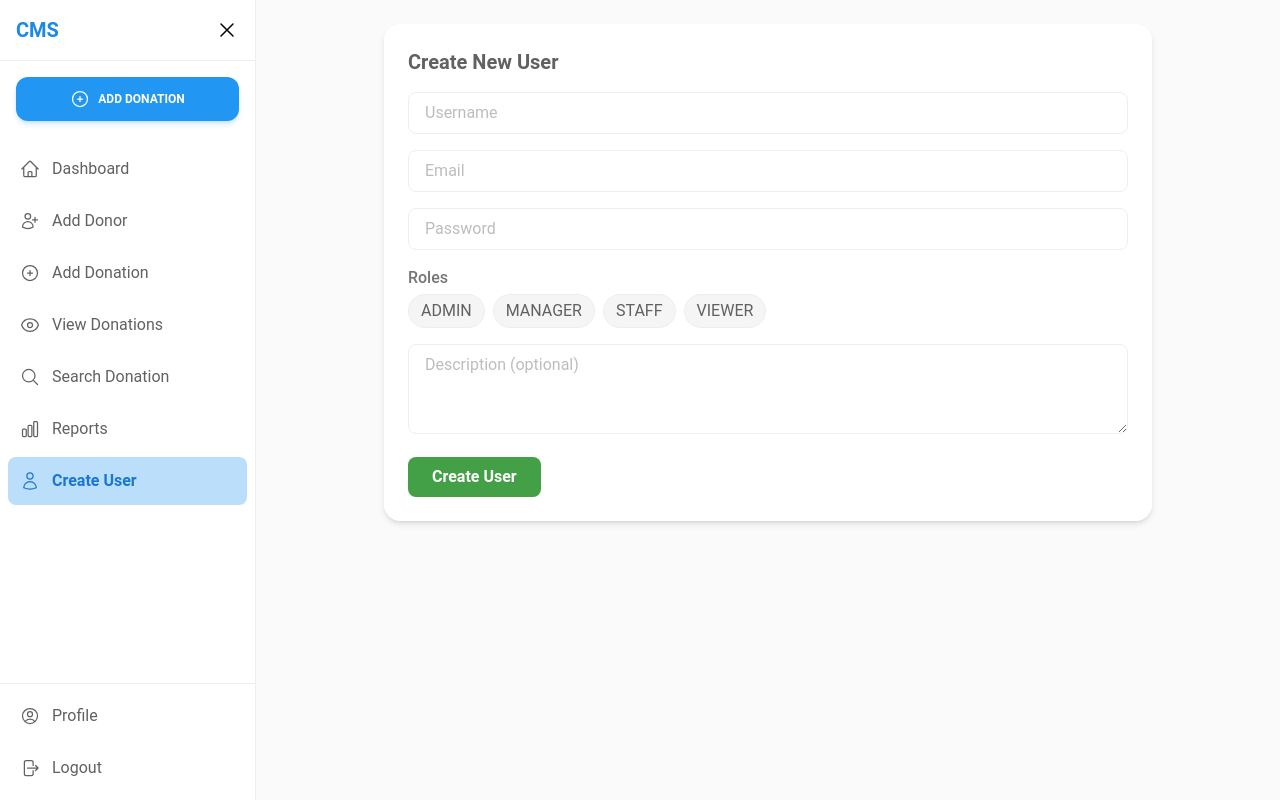
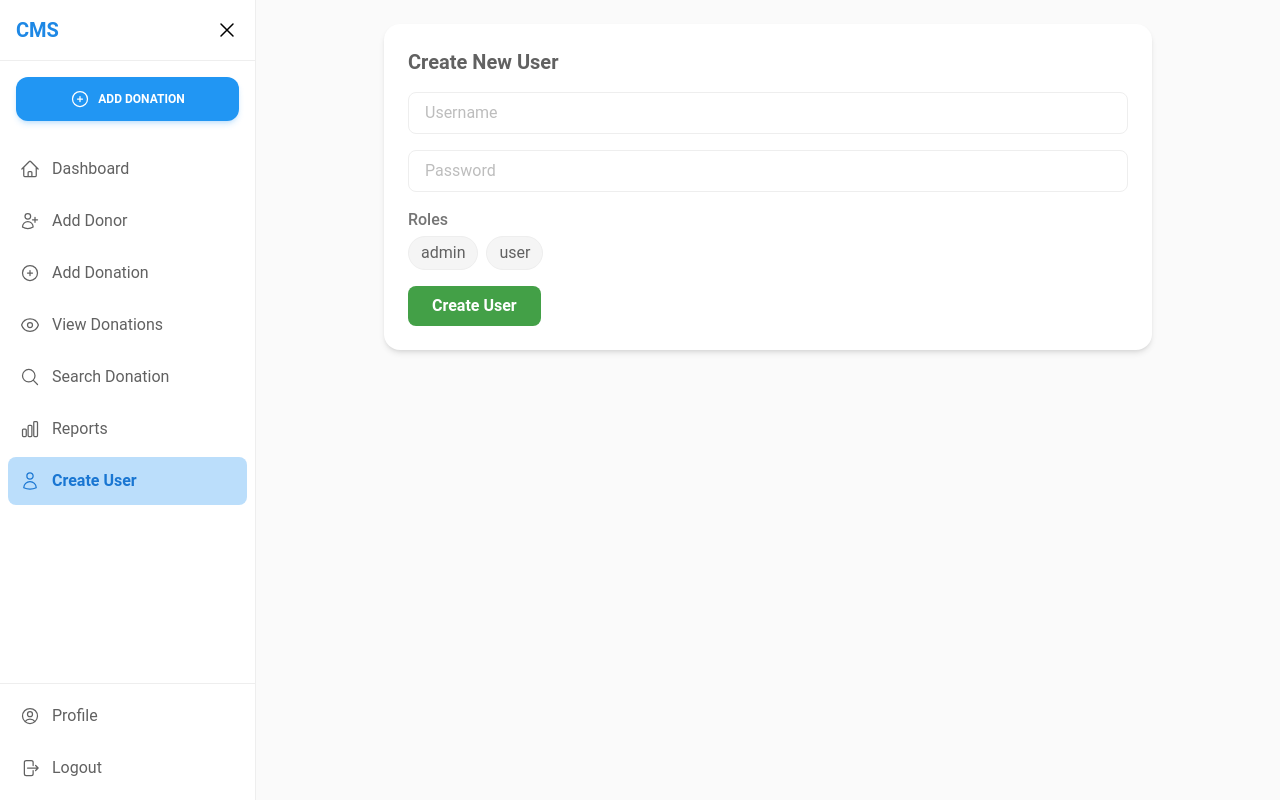
Before and after one commit to faizal108/Dubai-Management-Project, a React (Vite) app in the folder cms/: page /createUser in a window 1280 px wide. Built offline with nearby package versions, Linux system fonts and the light colour scheme; sample sign-in values are in the browser's storage.

Commit message:
feat: implement role-based access control with RoleGuard and usePermission hooks

```diff
--- a/cms/src/App.jsx
+++ b/cms/src/App.jsx
@@ -22,7 +22,6 @@ const CreateUser = lazy(() => import("./pages/CreateUser"));
 const Unauthorized = lazy(() => import("./pages/Unauthorized"));
 const ViewDonations = lazy(() => import("./pages/ViewDonations"));
 
-
 const App = () => {
   return (
     <AuthProvider>
@@ -45,11 +44,46 @@ const App = () => {
               {/* if we land on “/”, redirect to /dashboard */}
               <Route index element={<Navigate to="/dashboard" />} />
 
-              <Route path="dashboard" element={<Dashboard />} />
-              <Route path="donor/add" element={<AddDonor />} />
-              <Route path="donation/add" element={<AddDonation />} />
-              <Route path="donation/search" element={<SearchDonation />} />
-              <Route path="reports" element={<DonationReport />} />
+              <Route
+                path="dashboard"
+                element={
+                  <PrivateRoute roles={["admin"]}>
+                    <Dashboard />
+                  </PrivateRoute>
+                }
+              />
+              <Route
+                path="donor/add"
+                element={
+                  <PrivateRoute roles={["admin", "user"]}>
+                    <AddDonor />
+                  </PrivateRoute>
+                }
+              />
+              <Route
+                path="donation/add"
+                element={
+                  <PrivateRoute roles={["admin", "user"]}>
+                    <AddDonation />
+                  </PrivateRoute>
+                }
+              />
+              <Route
+                path="donation/search"
+                element={
+                  <PrivateRoute roles={["admin", "user"]}>
+                    <SearchDonation />
+                  </PrivateRoute>
+                }
+              />
+              <Route
+                path="reports"
+                element={
+                  <PrivateRoute roles={["admin"]}>
+                    <DonationReport />
+                  </PrivateRoute>
+                }
+              />
 
               {/* Only admin can createUser */}
               <Route
--- a/cms/src/apis/endpoints.js
+++ b/cms/src/apis/endpoints.js
@@ -8,9 +8,9 @@ const DONATION_BASE = `/api/v1/donations`;
 const ENDPOINTS = {
   // AUTH & USER
   login: () => `${AUTH_BASE}/login`,
+  registerUser: () => `${AUTH_BASE}/register`,
   getAuthDetails: (userId) => `${AUTH_BASE}/getAuthDetails?userId=${userId}`,
   getUserProfile: (userId) => `${USER_BASE}/keycloak/getUsers?userId=${userId}`,
-  createUser: () => `${USER_BASE}/create`,
 
   // DONOR
   getAllDonors: () => `${DONOR_BASE}/`,
@@ -36,6 +36,7 @@ const ENDPOINTS = {
 
 // Authentication Endpoints
 export const userlogin = (userData) => api.post(ENDPOINTS.login(), userData);
+export const userRegister = (userData) => api.post(ENDPOINTS.registerUser(), userData);
 
 // Donor Endpoints
 export const getAllDonors = () => api.get(ENDPOINTS.getAllDonors());
--- /dev/null
+++ b/cms/src/components/RoleGuard.jsx
@@ -0,0 +1,17 @@
+import React from "react";
+import { useAuth } from "../context/AuthContext";
+
+const RoleGuard = ({ allowedRoles, fallback = null, children }) => {
+  const { user } = useAuth();
+
+  if (!user || !allowedRoles.includes(user.role)) return fallback;
+
+  return <>{children}</>;
+};
+
+export default RoleGuard;
+
+// demo
+{/* <RoleGuard allowedRoles={[ROLES.ADMIN, ROLES.SUPERADMIN]}>
+  <SettingsPanel />
+</RoleGuard> */}
--- /dev/null
+++ b/cms/src/constants/roles.js
@@ -0,0 +1,5 @@
+export const ROLES = {
+  ADMIN: "admin",
+  USER: "user",
+  SUPERADMIN: "superadmin",
+};
--- a/cms/src/context/AuthContext.jsx
+++ b/cms/src/context/AuthContext.jsx
@@ -33,7 +33,7 @@ export const AuthProvider = ({ children }) => {
   const login = async (username, password) => {
     try {
       const response = await userlogin({ username, password });
-      console.log("AuthContext login Response:", response);
+      // console.log("AuthContext login Response:", response);
 
       const { token } = response || {};
       if (!token) {
--- /dev/null
+++ b/cms/src/hooks/usePermission.js
@@ -0,0 +1,21 @@
+import { useAuth } from "../context/AuthContext";
+
+export const usePermission = () => {
+  const { user } = useAuth();
+
+  const canAccess = (...allowedRoles) => {
+    if (!user?.role) return false;
+    return allowedRoles.includes(user.role);
+  };
+
+  return { canAccess };
+};
+
+// Demo
+// import { usePermission } from "../hooks/usePermission";
+
+// const { canAccess } = usePermission();
+
+// if (canAccess("admin", "superadmin")) {
+//   // run logic or show something
+// }
--- a/cms/src/pages/CreateUser.jsx
+++ b/cms/src/pages/CreateUser.jsx
@@ -1,10 +1,11 @@
 import React, { useState } from "react";
+import { userRegister } from "../apis/endpoints";
+import { toast } from "react-toastify";
 
-const roleOptions = ["ADMIN", "MANAGER", "STAFF", "VIEWER"]; // You can fetch this from API as well
+const roleOptions = ["admin", "user"];
 
 const initialForm = {
   username: "",
-  email: "",
   password: "",
   roles: [],
   desc: "",
@@ -32,13 +33,12 @@ const CreateUser = () => {
   const validate = () => {
     const err = {};
     if (!form.username.trim()) err.username = "Username is required";
-    if (!form.email.trim()) err.email = "Email is required";
     if (!form.password.trim()) err.password = "Password is required";
     if (form.roles.length === 0) err.roles = "At least one role is required";
     return err;
   };
 
-  const handleSubmit = (e) => {
+  const handleSubmit = async (e) => {
     e.preventDefault();
     const validationErrors = validate();
     if (Object.keys(validationErrors).length > 0) {
@@ -46,10 +46,21 @@ const CreateUser = () => {
       return;
     }
 
-    // Simulated API POST
-    setCreatedUsers((prev) => [{ id: Date.now(), ...form }, ...prev]);
-    setForm(initialForm);
-    setErrors({});
+    const payload = {
+      username: form.username.trim(),
+      password: form.password.trim(),
+      roles: form.roles,
+    }
+
+    try{
+      await userRegister(payload);
+      toast.success("User created successfully!");
+    } catch (error) {
+      console.error("Error creating user:", error);
+      toast.error("Failed to create user. Please try again.");
+      setErrors({ form: "Failed to create user. Please try again." });
+      return;
+    }
   };
 
   return (
@@ -70,19 +81,6 @@ const CreateUser = () => {
             />
             {errors.username && (
               <p className="text-red-500 text-sm">{errors.username}</p>
-            )}
-          </div>
-          <div>
-            <input
-              type="email"
-              name="email"
-              placeholder="Email"
-              value={form.email}
-              onChange={handleChange}
-              className="w-full border px-4 py-2 rounded-lg"
-            />
-            {errors.email && (
-              <p className="text-red-500 text-sm">{errors.email}</p>
             )}
           </div>
           <div>
@@ -127,16 +125,6 @@ const CreateUser = () => {
               <p className="text-red-500 text-sm mt-1">{errors.roles}</p>
             )}
           </div>
-          <div>
-            <textarea
-              name="desc"
-              placeholder="Description (optional)"
-              value={form.desc}
-              onChange={handleChange}
-              className="w-full border px-4 py-2 rounded-lg"
-              rows={3}
-            />
-          </div>
           <button
             type="submit"
             className="bg-green-600 hover:bg-green-700 text-white px-6 py-2 rounded-lg font-semibold"
--- a/cms/src/pages/LoginPage.jsx
+++ b/cms/src/pages/LoginPage.jsx
@@ -34,7 +34,7 @@ const LoginPage = () => {
 
     try {
       // Save token and user context
-      login(username, password)
+      await login(username, password)
         ? console.log("Login successful")
         : console.log("Login failed");
 
--- a/cms/src/pages/Sidebar.jsx
+++ b/cms/src/pages/Sidebar.jsx
@@ -15,6 +15,8 @@ import {
 import { Button } from "@material-tailwind/react";
 import { useLocation, Link, useNavigate } from "react-router-dom";
 import { useAuth } from "../context/AuthContext";
+import { ROLES } from "../constants/roles";
+import RoleGuard from "../components/RoleGuard";
 
 // Navigation links
 const navItemsTop = [
@@ -22,27 +24,32 @@ const navItemsTop = [
     name: "Dashboard",
     icon: <HomeIcon className="h-5 w-5" />,
     path: "/dashboard",
+    role: [ROLES.ADMIN],
   },
   {
     name: "Add Donor",
     icon: <UserPlusIcon className="h-5 w-5" />,
     path: "/donor/add",
+    role: [ROLES.USER, ROLES.ADMIN],
   },
   {
     name: "Add Donation",
     icon: <PlusCircleIcon className="h-5 w-5" />,
     path: "/donation/add",
     highlight: true,
+    role: [ROLES.USER, ROLES.ADMIN],
   },
   {
     name: "View Donations",
     icon: <EyeIcon className="h-5 w-5" />,
     path: "/view/donations",
+    role: [ROLES.USER, ROLES.ADMIN],
   },
   {
     name: "Search Donation",
     icon: <MagnifyingGlassIcon className="h-5 w-5" />,
     path: "/donation/search",
+    role: [ROLES.USER, ROLES.ADMIN],
   },
   // {
   //   name: "Donation History",
@@ -53,6 +60,7 @@ const navItemsTop = [
     name: "Reports",
     icon: <ChartBarIcon className="h-5 w-5" />,
     path: "/reports",
+    role: [ROLES.ADMIN],
   },
   // {
   //   name: "Login",
@@ -63,6 +71,7 @@ const navItemsTop = [
     name: "Create User",
     icon: <UserIcon className="h-5 w-5" />,
     path: "/createUser",
+    role: [ROLES.ADMIN],
   },
 ];
 
@@ -134,7 +143,8 @@ const Sidebar = () => {
       {/* Top Links */}
       <nav className="flex-1 overflow-y-auto">
         <ul className="flex flex-col gap-1 p-2">
-          {navItemsTop.map(({ name, icon, path }) => (
+          {navItemsTop.map(({ name, icon, path, role }) => (
+            <RoleGuard allowedRoles={role}>
               <li key={name}>
                 <Link
                   to={path}
@@ -148,6 +158,7 @@ const Sidebar = () => {
                   {isOpen && <span>{name}</span>}
                 </Link>
               </li>
+            </RoleGuard>
           ))}
         </ul>
       </nav>
--- /dev/null
+++ b/cms/src/utils/permissions.js
@@ -0,0 +1,4 @@
+export const hasRole = (user, roles = []) => {
+  if (!user || !user.role) return false;
+  return roles.includes(user.role);
+};
```
Also changed, not shown: 1 other file (tests, documents, lock files or other folders). Lines whose indentation alone changed are shown as unchanged.
